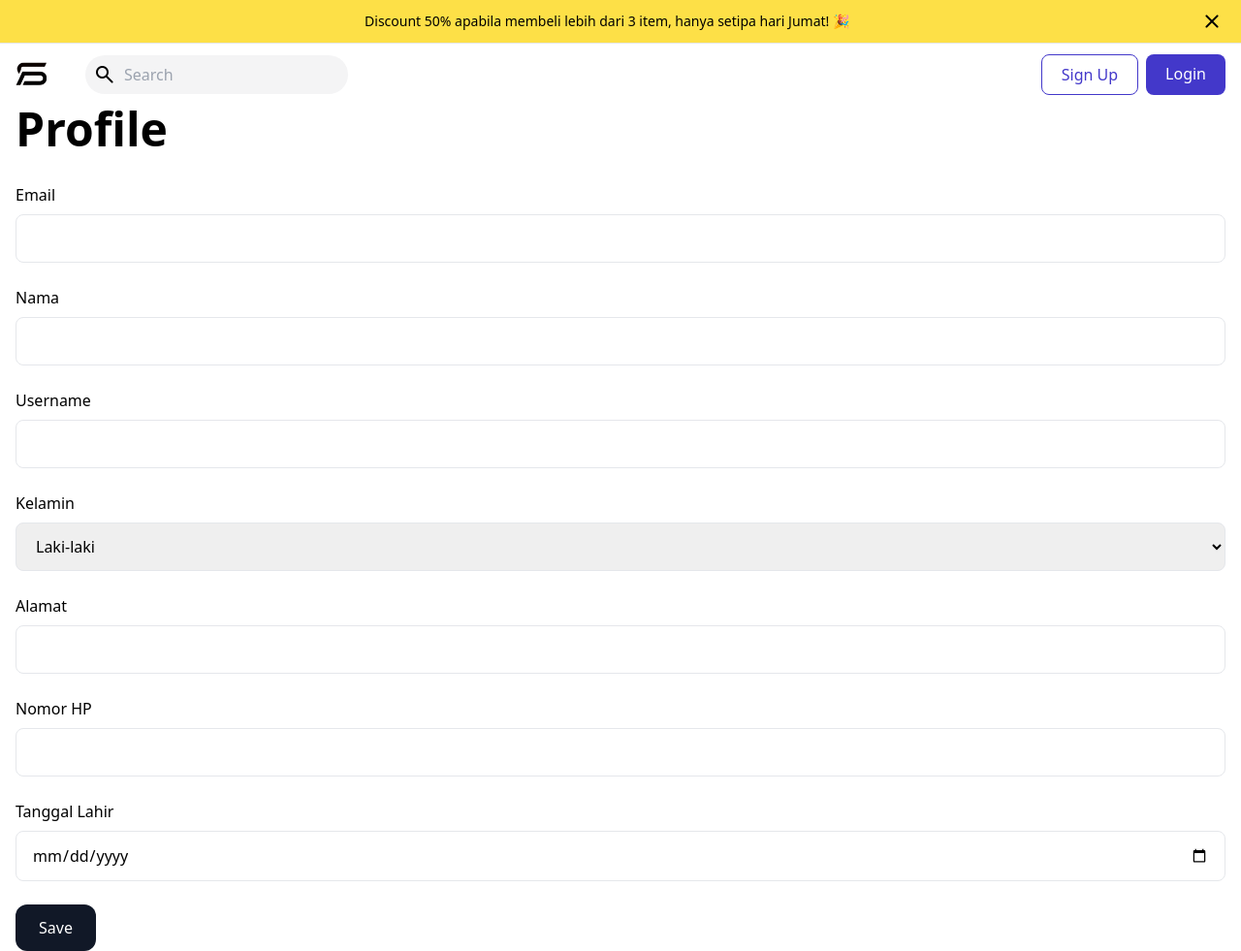
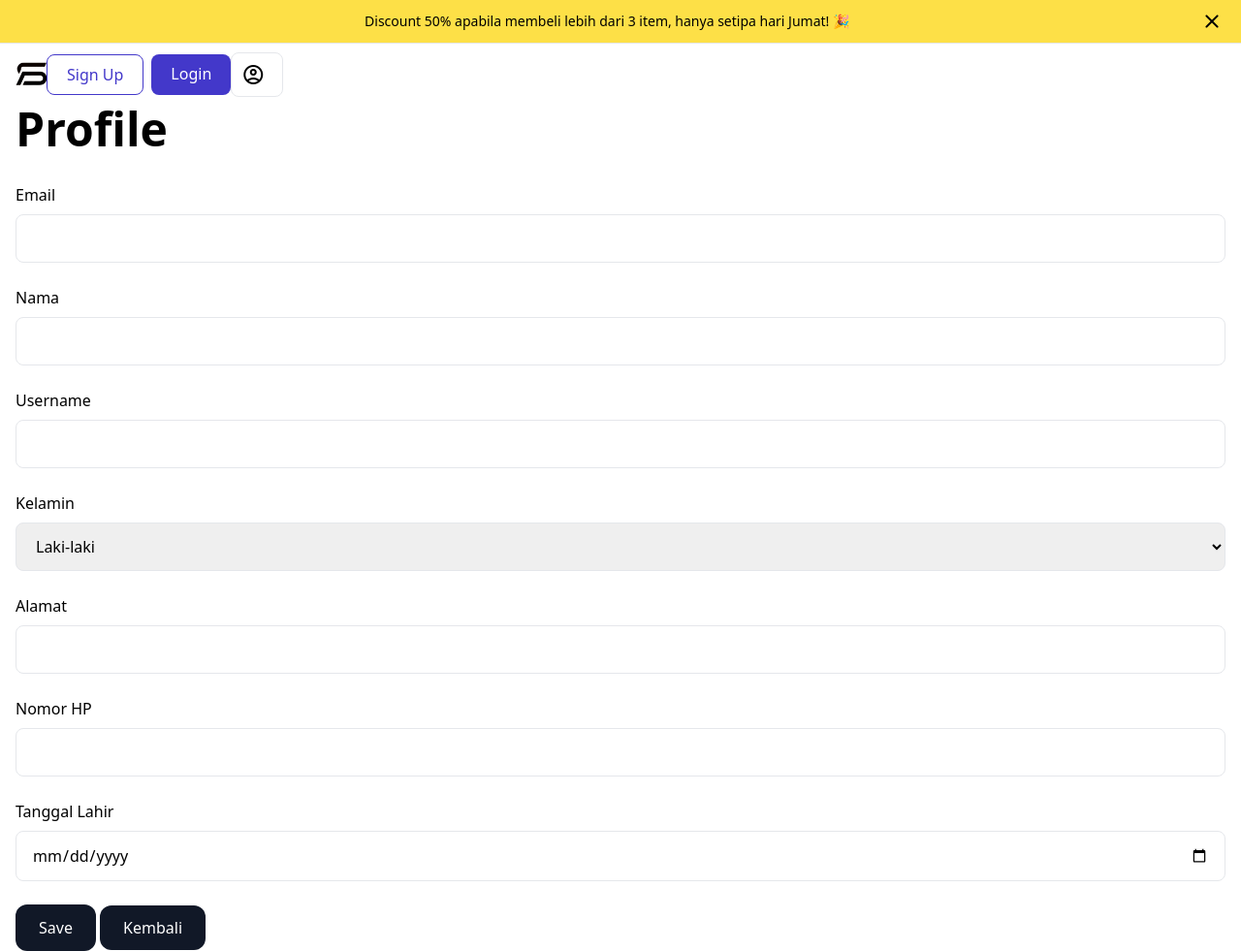
Before and after one commit to Barbecude/ChelseaFootwear-main, a CodeIgniter app: template application/views/profile.php in a window 1280 px wide. Shown: the whole page at 97% size. Run offline with CodeIgniter, Linux system fonts and the light colour scheme; the template is opened without the code that fills it, so the values that code supplies are empty; some libraries are stand-ins or nearby versions.

Commit message:
menghapus navbar dihalaman profil

```diff
--- a/application/views/profile.php
+++ b/application/views/profile.php
@@ -28,15 +28,6 @@
                 <img src="<?php echo base_url()?>assets/assets_web/img/icon/logo.png" class="logo-img" alt="LOGO"
                     style="width: 32px">
             </a>
-
-
-            <nav aria-label="Global" class="flex flex-1 items-center justify-end md:justify-between">
-                <div class="flex items-center">
-                <span class="material-symbols-rounded hover:bg-gray-200 cursor-pointer p-2 rounded-full transition duration-300 relative left-10">search</span>
-                <input type="search" placeholder="Search" class="pl-10 py-2 rounded-full focus:outline-none focus:ring-2 focus:ring-black bg-zinc-100">
-                </div>
-            </nav>
-
                 <?php if (!$this->session->userdata('u_name')): ?>
                     <div class="flex gap-2">
 
@@ -47,22 +38,6 @@
                     <a class="text-md font-medium py-2 px-5 rounded-lg bg-indigo-700 text-white hover:bg-indigo-800 transition duration-300" href="<?php echo base_url()?>Login" target="_blank">
                         Login
                     </a>
-                </div>
-
-                <?php endif; ?>
-                <?php if ($this->session->userdata('u_name')): ?>
-                    <div class="flex items-center gap-4">
-                    <div class="hidden md:flex">
-                        <a class="rounded-l-lg border-l border-y hover:bg-gray-50 p-2.5 " href="<?php echo site_url('favorite'); ?>">
-                            <span class="absolute bg-black text-white text-xs py-0.5 px-1.5 whitespace-nowrap rounded-full favorite-count hidden"></span>
-                            <img src="<?php echo base_url()?>assets/assets_web/img/icon/favorite.svg">
-                        </a>
-                        <div class="hidden sm:flex">
-                        <a class="relative rounded-r-lg border hover:bg-gray-50 p-2.5 flex gap-2" href="<?php echo site_url('keranjang'); ?>">
-                            <span class="bg-red-600 text-xs text-white font-medium px-1 rounded-full absolute top-0 right-0 transform translate-x-1/2 -translate-y-1/2">0 </span>
-                            <img src="<?php echo base_url()?>assets/assets_web/img/icon/cart.svg">
-                        </a>
-                    </div>
                 </div>
                     <div class="relative ">
                         <div class="border border-gray-200 hover:bg-gray-50 cursor-pointer font-medium p-2.5 rounded-lg flex items-center gap-2 transition" id="profile-button">
@@ -190,6 +165,9 @@
     </div>
 
     <button type="submit" class="bg-gray-900 text-white px-6 py-3 rounded-xl hover:bg-gray-600 focus:outline-none focus:ring-2 focus:ring-gray-500">Save</button>
+    <a href="<?= base_url('/'); ?>">
+    <span class="bg-gray-900 text-white px-6 py-3 rounded-xl hover:bg-gray-600 focus:outline-none focus:ring-2 focus:ring-gray-500">Kembali</span>
+    </a>
 </form>
 
 
```
